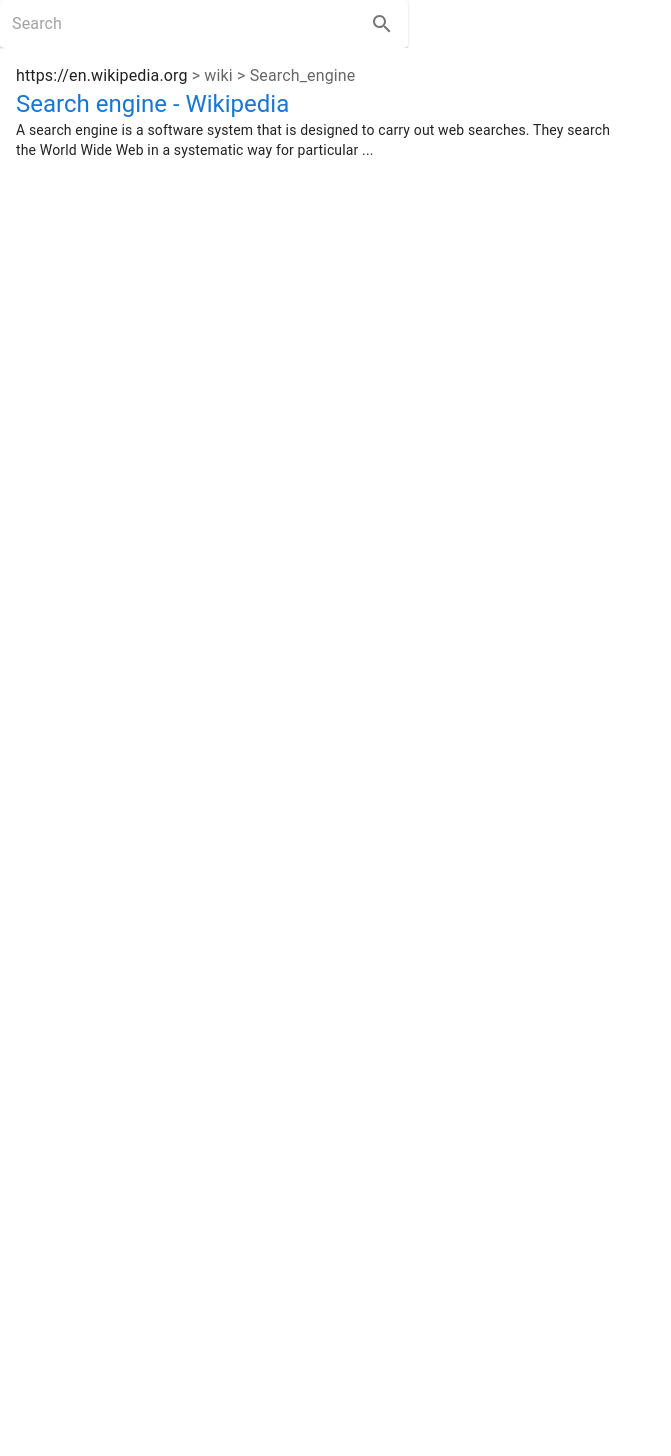
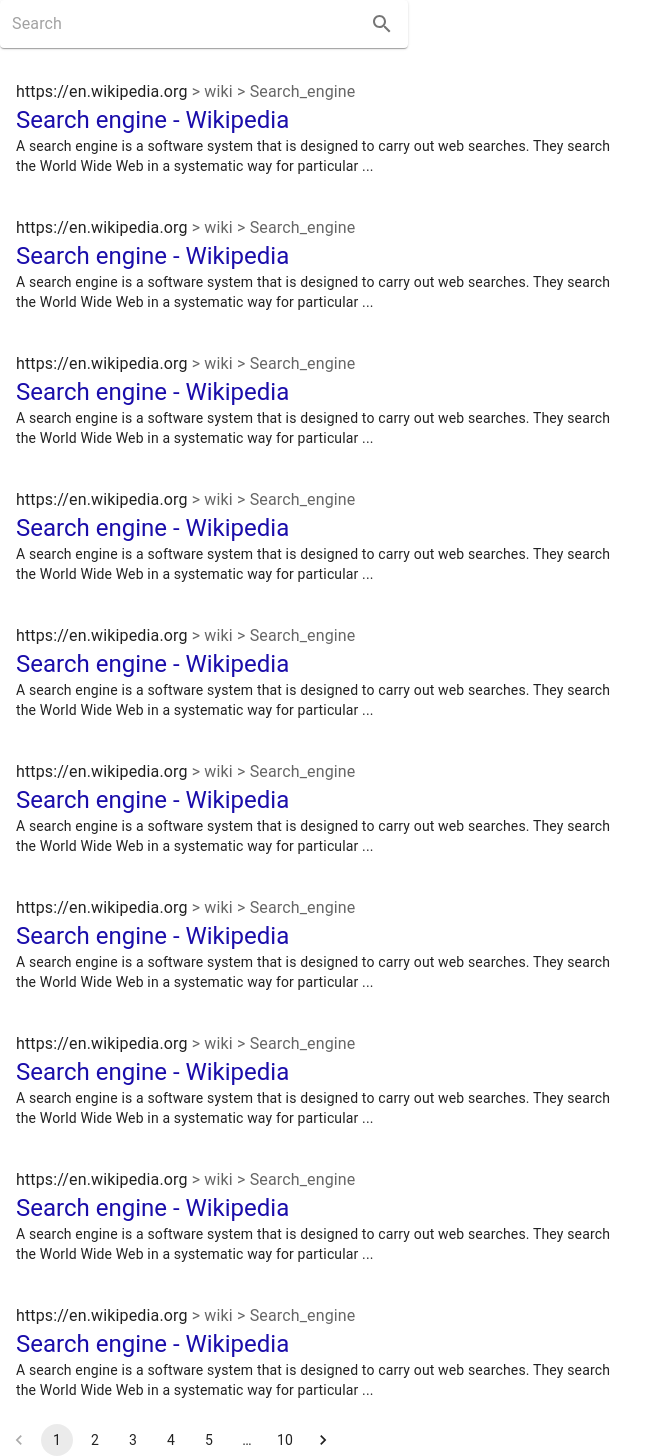
Before and after one commit to GeekAlexis/search-engine, a React (Create React App) app in the folder client/: page /search in a window 1280 px wide. Shown: the whole page, without its empty margins (0-671 px from the left). Before the commit the page ends 800 px from the top, so only its background shows below. Built offline with nearby package versions, Linux system fonts and the light colour scheme.

Commit message:
add search results pagination

```diff
--- a/client/src/App.js
+++ b/client/src/App.js
@@ -1,7 +1,7 @@
 import React, { useState, useEffect } from "react";
 import { BrowserRouter as Router, Route, Routes } from "react-router-dom";
 import Index from "./components/Index";
-import Results from "./components/Results";
+import Main from "./components/Main";
 
 import "./App.css";
 
@@ -10,7 +10,7 @@
     <Router>
       <Routes>
         <Route exact path="/" element={<Index />} />
-        <Route path="/search" element={<Results />} />
+        <Route path="/search" element={<Main />} />
       </Routes>
     </Router>
   );
--- /dev/null
+++ b/client/src/components/Main.js
@@ -0,0 +1,39 @@
+import React, { useState, useEffect } from "react";
+import { useSearchParams } from "react-router-dom";
+import Box from "@mui/material/Box";
+import Paper from "@mui/material/Paper";
+import Grid from "@mui/material/Grid";
+import Search from "./Search";
+import Results from "./Results";
+import Record from "./Record";
+
+const record = {
+  url: "https://en.wikipedia.org/wiki/Search_engine",
+  baseUrl: "https://en.wikipedia.org",
+  path: "> wiki > Search_engine",
+  title: "Search engine - Wikipedia",
+  excerpt:
+    "A search engine is a software system that is designed to carry out web searches. They search the World Wide Web in a systematic way for particular ...",
+};
+
+const data = Array(100).fill(record);
+
+function Main() {
+  const [searchParams, setSearchParams] = useSearchParams();
+  const q = searchParams.get("q");
+
+  return (
+    <Grid container spacing={2}>
+      <Grid item xs={8}>
+        <Search q={q} />
+      </Grid>
+      <Grid item xs={4}></Grid>
+      <Grid item xs={6}>
+        <Results data={data} />
+      </Grid>
+      <Grid item xs={6}></Grid>
+    </Grid>
+  );
+}
+
+export default Main;
--- a/client/src/components/Record.js
+++ b/client/src/components/Record.js
@@ -12,7 +12,7 @@
   const { data } = props;
 
   return (
-    <Card sx={{ maxWidth: "50%" }} style={{ boxShadow: "none" }}>
+    <Card style={{ boxShadow: "none" }}>
       <CardContent>
         <Typography display="inline" sx={{ mb: 1.5 }}>
           {data.baseUrl}&nbsp;
@@ -23,6 +23,7 @@
         <br />
         <Link
           href={data.url}
+          style={{ color: "#1a0dab" }}
           variant="h5"
           underline="hover"
           target="_blank"
--- a/client/src/components/Results.js
+++ b/client/src/components/Results.js
@@ -1,27 +1,33 @@
 import React, { useState, useEffect } from "react";
-import { useSearchParams } from "react-router-dom";
-import Search from "./Search";
+import Pagination from "@mui/material/Pagination";
 import Record from "./Record";
+import PropTypes from "prop-types";
 
-const data = {
-  url: "https://en.wikipedia.org/wiki/Search_engine",
-  baseUrl: "https://en.wikipedia.org",
-  path: "> wiki > Search_engine",
-  title: "Search engine - Wikipedia",
-  excerpt:
-    "A search engine is a software system that is designed to carry out web searches. They search the World Wide Web in a systematic way for particular ...",
-};
+function Results(props) {
+  const { data } = props;
+  const [page, setPage] = useState(1);
+  const pageSize = 10;
+  const pageCount = Math.ceil(data.length / pageSize);
+  const [items, setItems] = useState(data.slice(0, pageSize));
 
-function Results() {
-  const [searchParams, setSearchParams] = useSearchParams();
-  const q = searchParams.get("q");
+  function handleChange(e, p) {
+    setPage(p);
+    setItems(data.slice((p - 1) * pageSize, p * pageSize));
+  }
 
   return (
     <>
-      <Search q={q} />
-      <Record data={data} />
+      {items.map((record, i) => (
+        <Record key={i} data={record} />
+      ))}
+
+      <Pagination count={pageCount} page={page} onChange={handleChange} />
     </>
   );
 }
 
+Results.propTypes = {
+  data: PropTypes.array,
+};
+
 export default Results;
```
